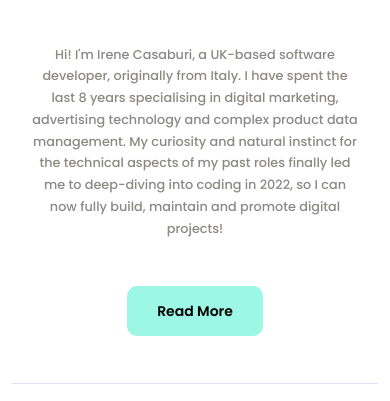
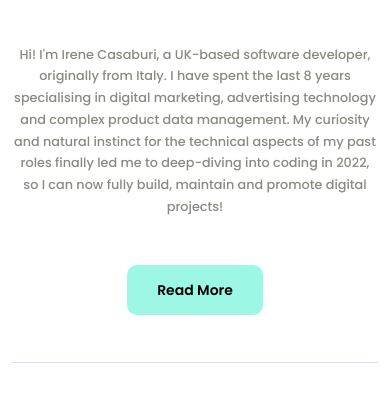
Before and after one commit to Irene-Casaburi/responsive-portfolio-project, a plain HTML site: page index.html in a window 390 px wide. Shown: the part 699-1100 px from the top of the page. Drawn offline with nearby package versions, Linux system fonts and the light colour scheme.

Commit message:
Added styling fixes

```diff
--- a/styles/portfolio.css
+++ b/styles/portfolio.css
@@ -382,10 +382,6 @@ footer {
     color: var(--primary-light-color);
   }
 
-  .hero-paragraph {
-    padding: 0 20px;
-  }
-
   .hero-heading {
     width: 100%;
   }
```
